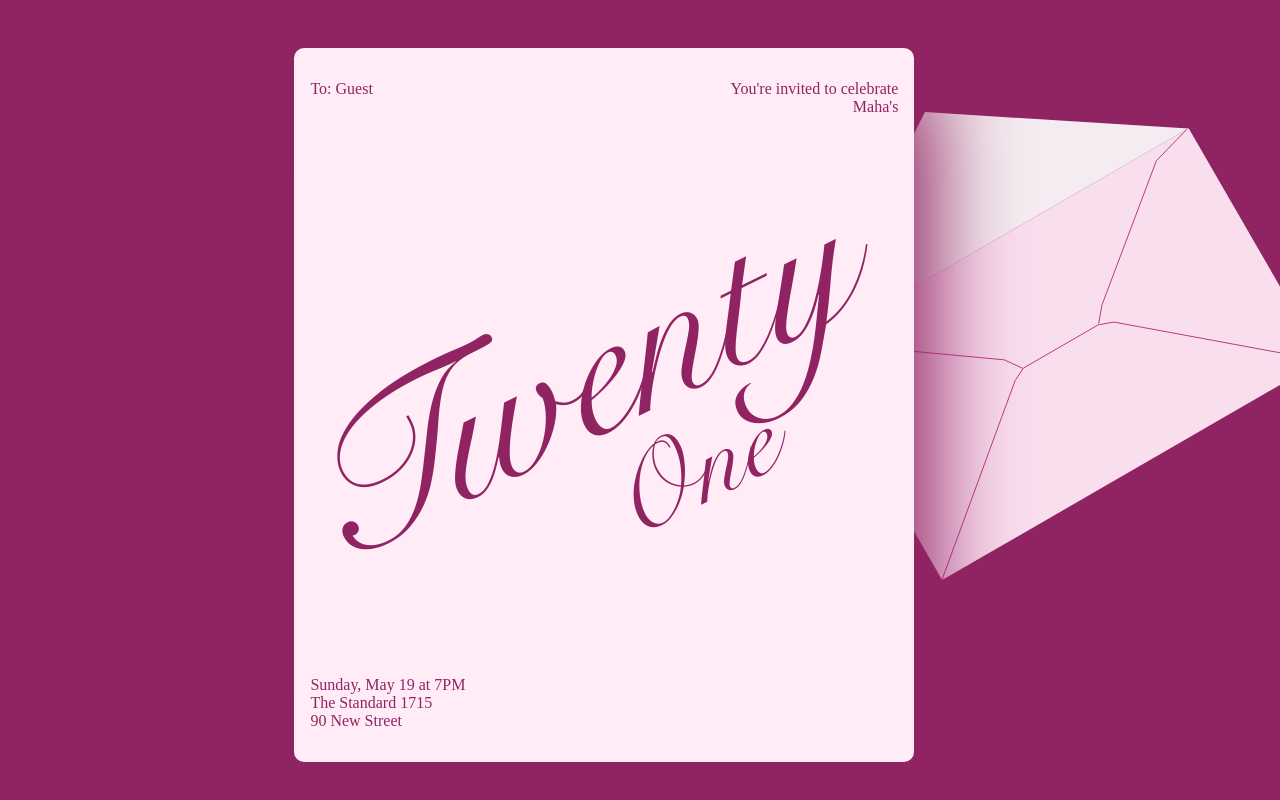
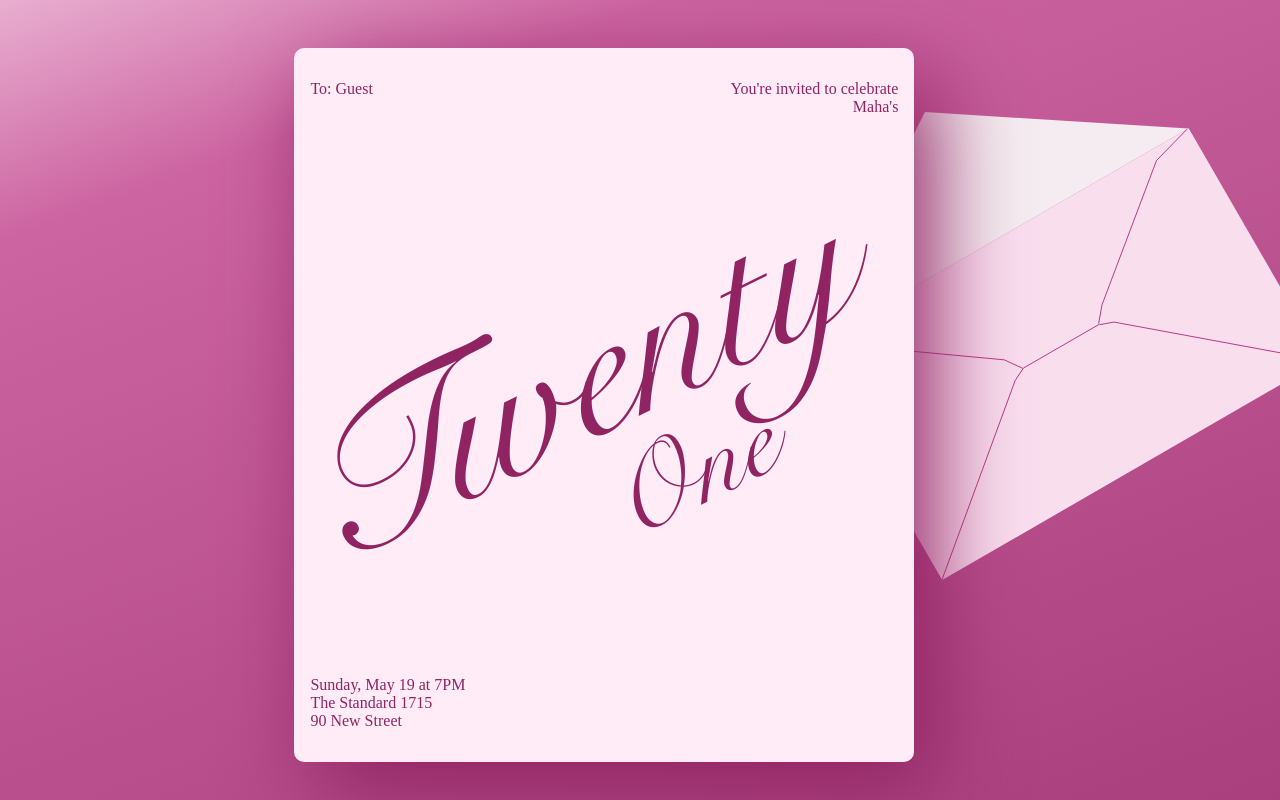
Before and after one commit to mahakanakala/maha.kanakala.com, a Next.js app: page /21-bday in a window 1280 px wide. Shown: the top 800 px of the page. Built offline with nearby package versions, Linux system fonts and the light colour scheme.

Commit message:
add gradient

```diff
--- a/src/app/bday.module.css
+++ b/src/app/bday.module.css
@@ -7,7 +7,7 @@
 @import url('https://fonts.googleapis.com/css2?family=Playfair+Display:ital,wght@0,400..900;1,400..900&display=swap');
 
 .main {
-  background: #902463;
+  background: linear-gradient(-20deg, rgb(144, 36, 99) 0%, rgb(204, 100, 161) 88%, rgb(255, 236, 247) 110%);
   width: 100%;
   margin: 0 auto;
   box-sizing: border-box;
@@ -368,10 +368,12 @@
   .cardAndEnvelope {
     width: unset;
   }
+
   .cardTitle2 {
     font-size: 4em;
   }
-  .submitBtn{
+
+  .submitBtn {
     width: 100%;
   }
 
@@ -436,7 +438,7 @@
     display: flex;
     justify-content: center;
     align-items: center;
-    background: #902463;
+    background: linear-gradient(-20deg, rgb(144, 36, 99) 0%, rgb(204, 100, 161) 88%, rgb(255, 236, 247) 110%);
     width: 100%;
     margin: 0 auto;
     box-sizing: border-box;
```
